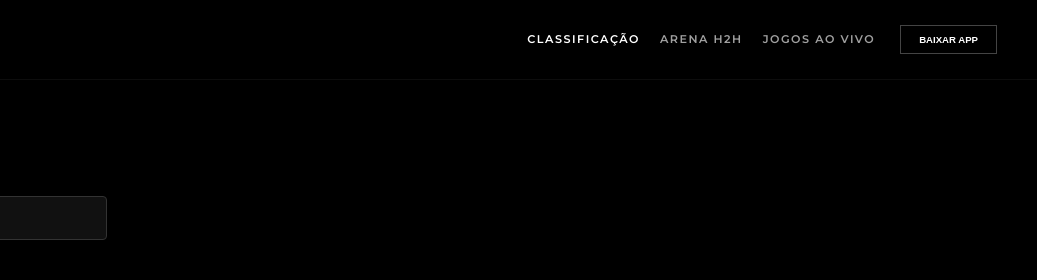
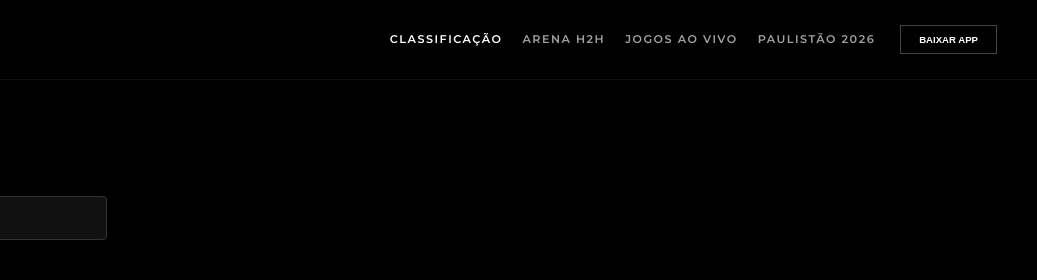
Before and after one commit to ssamburalivros-glitch/futstats, a website: page public/classificacao.html in a window 1280 px wide. Shown: the top 280 px of the page, 243-1280 px from the left. Drawn offline with nearby package versions, Linux system fonts and the light colour scheme; no server answers.

Commit message:
Update classificacao.html

```diff
--- a/public/classificacao.html
+++ b/public/classificacao.html
@@ -23,6 +23,7 @@
                     <a href="classificacao.html">Classificação</a>
                     <a href="arena.html">Arena H2H</a>
                     <a href="aovivo.html">Jogos ao Vivo</a>
+                    <a href="paulistao.html">Paulistão 2026</a>
                 </nav>
                 <button class="btn-download">Baixar APP</button>
             </div>
```
